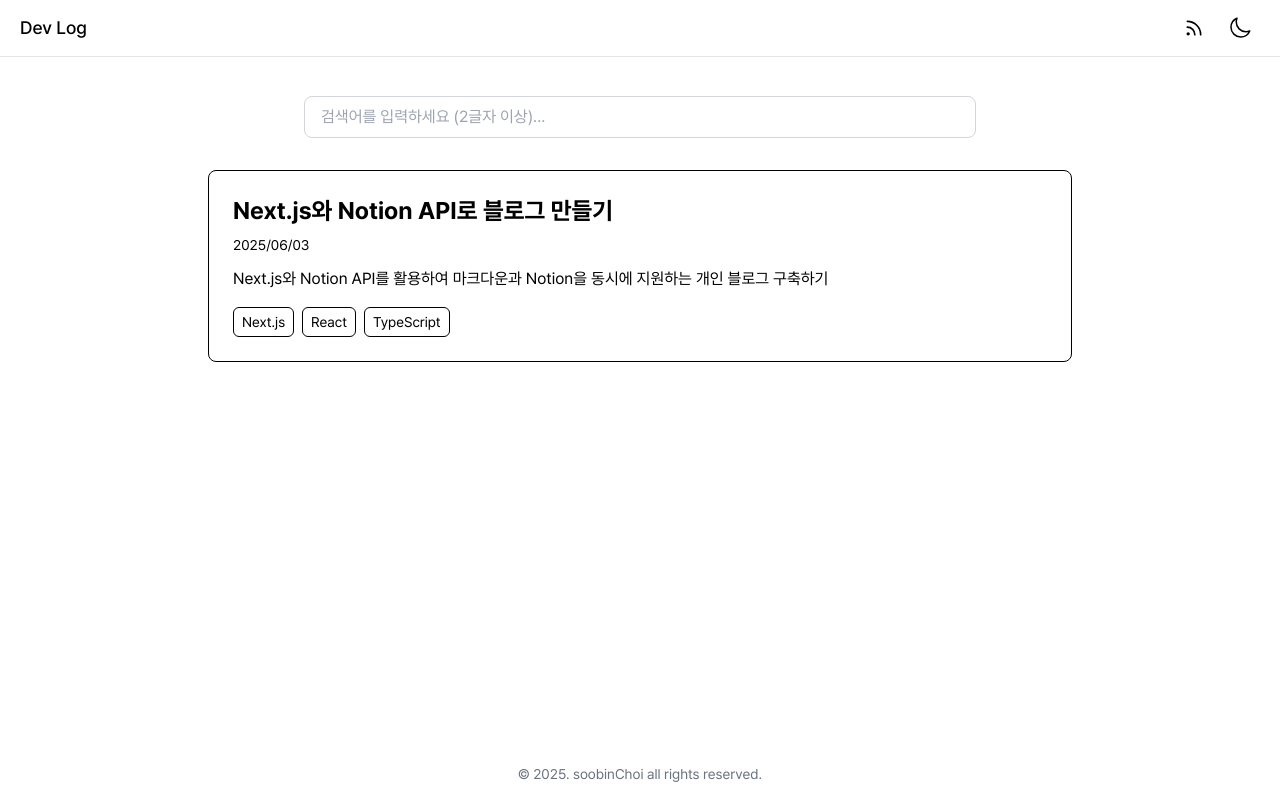
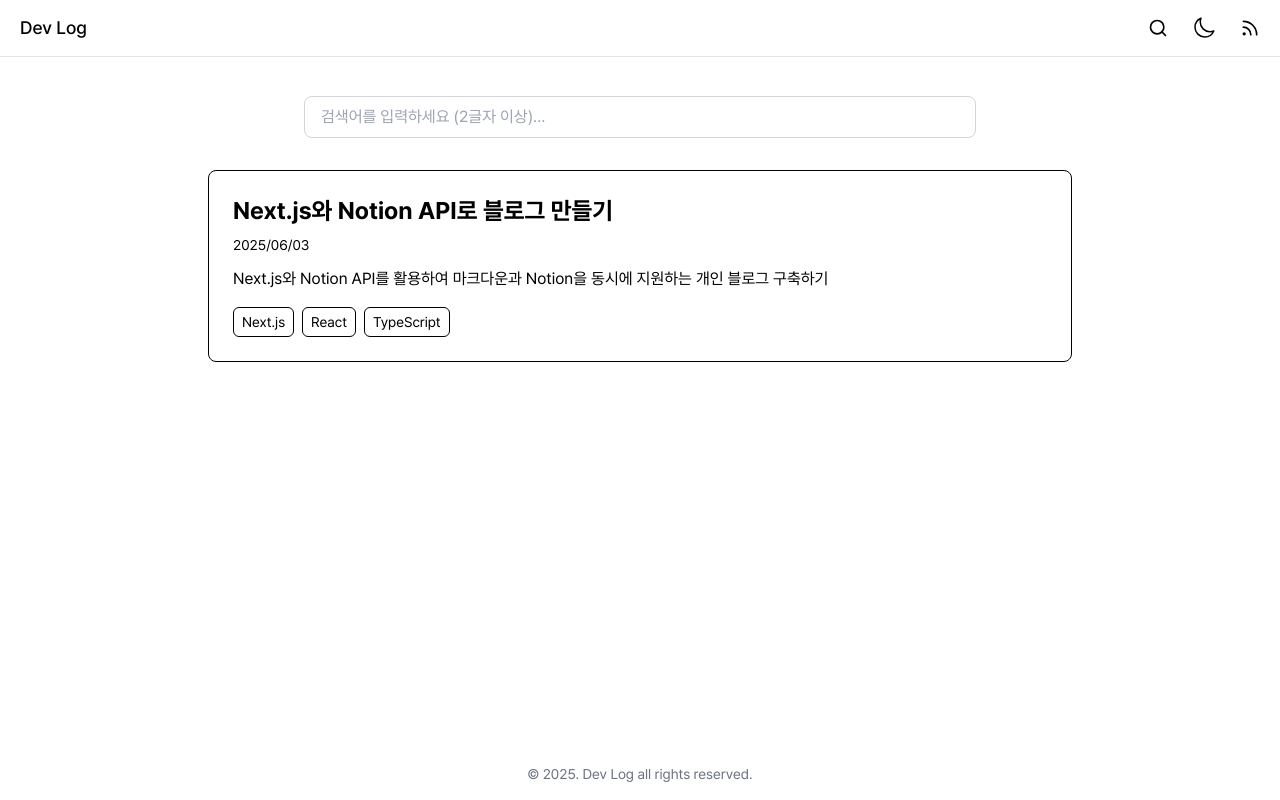
Before and after one commit to devsoob/dev-soob-log, a Next.js app: page / in a window 1280 px wide. Built offline with nearby package versions, Linux system fonts and the light colour scheme; no server answers.

Commit message:
Add: search icon

```diff
--- a/components/Footer.tsx
+++ b/components/Footer.tsx
@@ -5,7 +5,7 @@ export default function Footer() {
     <footer className="w-full py-4">
       <div className="px-5 text-center">
         <p className="text-sm text-gray-500 dark:text-gray-400">
-          © {year}. soobinChoi all rights reserved.
+          © {year}. Dev Log all rights reserved.
         </p>
       </div>
     </footer>
--- a/components/Header.tsx
+++ b/components/Header.tsx
@@ -1,7 +1,28 @@
 import Link from 'next/link';
 import ThemeToggle from './ThemeToggle';
+import { useState, useEffect } from 'react';
+import { useRouter } from 'next/router';
 
 export default function Header() {
+  const [isSearchVisible, setIsSearchVisible] = useState(false);
+  const [searchTerm, setSearchTerm] = useState('');
+  const router = useRouter();
+
+  useEffect(() => {
+    if (searchTerm.length >= 2) {
+      router.push(`/search?q=${encodeURIComponent(searchTerm)}`);
+    } else if (searchTerm.length === 0 && isSearchVisible) {
+      setIsSearchVisible(false);
+    }
+  }, [searchTerm, router]);
+
+  const handleSearchSubmit = (e: React.FormEvent) => {
+    e.preventDefault();
+    if (searchTerm.length >= 2) {
+      router.push(`/search?q=${encodeURIComponent(searchTerm)}`);
+    }
+  };
+
   return (
     <header className="fixed top-0 left-0 right-0 bg-white dark:bg-black z-50 border-b border-black/10 dark:border-white/10">
       <div className="w-full h-14 flex justify-between items-center px-5">
@@ -9,6 +30,62 @@ export default function Header() {
           Dev Log
         </Link>
         <div className="flex items-center gap-4">
+          {isSearchVisible ? (
+            <form onSubmit={handleSearchSubmit} className="relative">
+              <input
+                type="text"
+                value={searchTerm}
+                onChange={(e) => setSearchTerm(e.target.value)}
+                placeholder="검색어를 입력하세요 (2글자 이상)..."
+                className="w-64 px-4 py-1 text-sm text-gray-900 bg-white dark:bg-black border border-gray-300 dark:border-gray-700 rounded-lg focus:outline-none focus:ring-2 focus:ring-blue-500 focus:border-transparent dark:text-white"
+                autoFocus
+              />
+              {searchTerm.length > 0 && (
+                <button
+                  type="button"
+                  onClick={() => setSearchTerm('')}
+                  className="absolute right-2 top-1/2 -translate-y-1/2 text-gray-500 hover:text-gray-700 dark:text-gray-400 dark:hover:text-gray-200"
+                >
+                  <svg
+                    xmlns="http://www.w3.org/2000/svg"
+                    width="16"
+                    height="16"
+                    viewBox="0 0 24 24"
+                    fill="none"
+                    stroke="currentColor"
+                    strokeWidth="2"
+                    strokeLinecap="round"
+                    strokeLinejoin="round"
+                  >
+                    <line x1="18" y1="6" x2="6" y2="18" />
+                    <line x1="6" y1="6" x2="18" y2="18" />
+                  </svg>
+                </button>
+              )}
+            </form>
+          ) : (
+            <button
+              onClick={() => setIsSearchVisible(true)}
+              className="text-black dark:text-white hover:text-gray-600 dark:hover:text-gray-300"
+              title="Search"
+            >
+              <svg
+                xmlns="http://www.w3.org/2000/svg"
+                width="20"
+                height="20"
+                viewBox="0 0 24 24"
+                fill="none"
+                stroke="currentColor"
+                strokeWidth="2"
+                strokeLinecap="round"
+                strokeLinejoin="round"
+              >
+                <circle cx="11" cy="11" r="8" />
+                <path d="m21 21-4.3-4.3" />
+              </svg>
+            </button>
+          )}
+          <ThemeToggle />
           <Link
             href="/rss.xml"
             className="text-black dark:text-white hover:text-gray-600 dark:hover:text-gray-300"
@@ -32,7 +109,6 @@ export default function Header() {
               <circle cx="5" cy="19" r="1" />
             </svg>
           </Link>
-          <ThemeToggle />
         </div>
       </div>
     </header>
```
